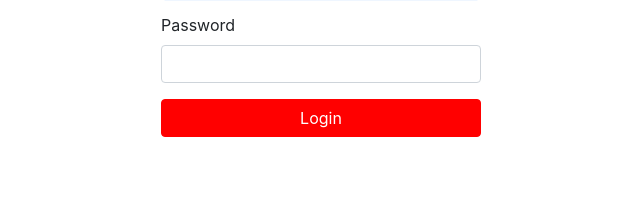
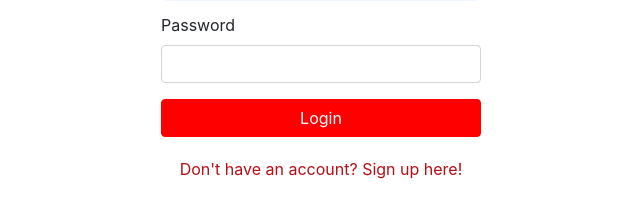
Before and after one commit to Henri93/CIS550_Project, a React app: page /login in a window 1280 px wide. Shown: the part 189-406 px from the top of the page, without its empty margins (319-959 px from the left). Built offline with nearby package versions, Linux system fonts and the light colour scheme; what react-google-maps would draw is missing.

Commit message:
added signup

```diff
--- a/src/components/App.js
+++ b/src/components/App.js
@@ -6,6 +6,7 @@ import {
 } from 'react-router-dom';
 import Map from './Map';
 import Login from './Login';
+import Signup from './Signup';
 
 
 export default class App extends React.Component {
@@ -28,6 +29,12 @@ export default class App extends React.Component {
 								<Login />
 							)}
 						/>
+						<Route
+							path="/signup"
+							render={() => (
+								<Signup />
+							)}
+						/>
 					</Switch>
 				</Router>
 			</div>
--- a/src/components/Login.js
+++ b/src/components/Login.js
@@ -35,10 +35,16 @@ export default function Login() {
             type="password"
           />
         </FormGroup>
+
         <Button style={{ backgroundColor: "red",   borderColor: "red"}} block  type="submit">
           Login
         </Button>
+
       </form>
+      <div className = "pStyle">
+        <a  className = "aStl" href = "signup">Don't have an account? Sign up here!</a>
+      </div>
+
     </div>
   );
 }
--- a/src/style/login.css
+++ b/src/style/login.css
@@ -16,4 +16,13 @@
     background-color: #b50e14;
     color: #b50e14;
   }
+  .pStyle {
+    text-align: center;
+
+    padding: 20px;
+  }
+
+  .aStl{
+    color: #b50e14;
+  }
 }
```
